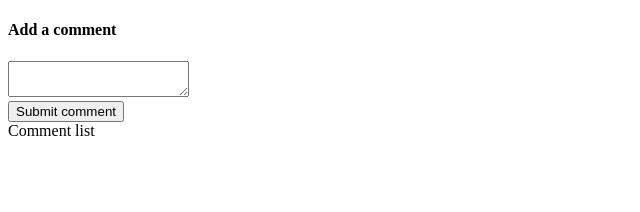
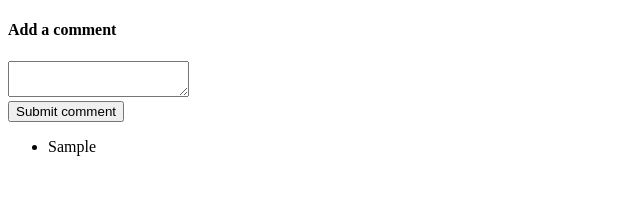
Before and after one commit to Dreykodoon/tutorial-advanced-react-redux-2018, a React (Create React App) app: page / in a window 1280 px wide. Both pictures are taken after typing "Sample" into the empty fields and a click on the button "Submit comment". Shown: the top 212 px of the page, without its empty margins (0-640 px from the left). Built offline with nearby package versions, Linux system fonts and the light colour scheme.

Commit message:
Added tests for CommentList component

```diff
--- a/src/Root.js
+++ b/src/Root.js
@@ -5,10 +5,10 @@
 import reducers from './reducers';
 
 
-export default (props) => {
+export default ({initialState = {}, children}) => {
     return (
-        <Provider store={createStore(reducers, {})}>
-            {props.children}
+        <Provider store={createStore(reducers, initialState)}>
+            {children}
         </Provider>
     );
 };
--- a/src/components/CommentList.js
+++ b/src/components/CommentList.js
@@ -1,9 +1,31 @@
-import React from 'react'
+import React from 'react';
+import {connect} from 'react-redux';
 
-export default () => {
-    return (
-        <div>
-            Comment list
-        </div>
-    );
+
+class CommentList extends React.Component {
+    renderComments() {
+        return this.props.comments.map((comment) => {
+            return (
+                <li key={comment}>{comment}</li>
+            );
+        });
+    }
+
+    render() {
+        return (
+            <div>
+                <ul>
+                    {this.renderComments()}
+                </ul>
+            </div>
+        );
+    }
 }
+
+function mapStateToProps(state) {
+    return {
+        comments: state.comments
+    };
+}
+
+export default connect(mapStateToProps)(CommentList);
```
Also changed, not shown: 1 other file (tests, documents, lock files or other folders).
